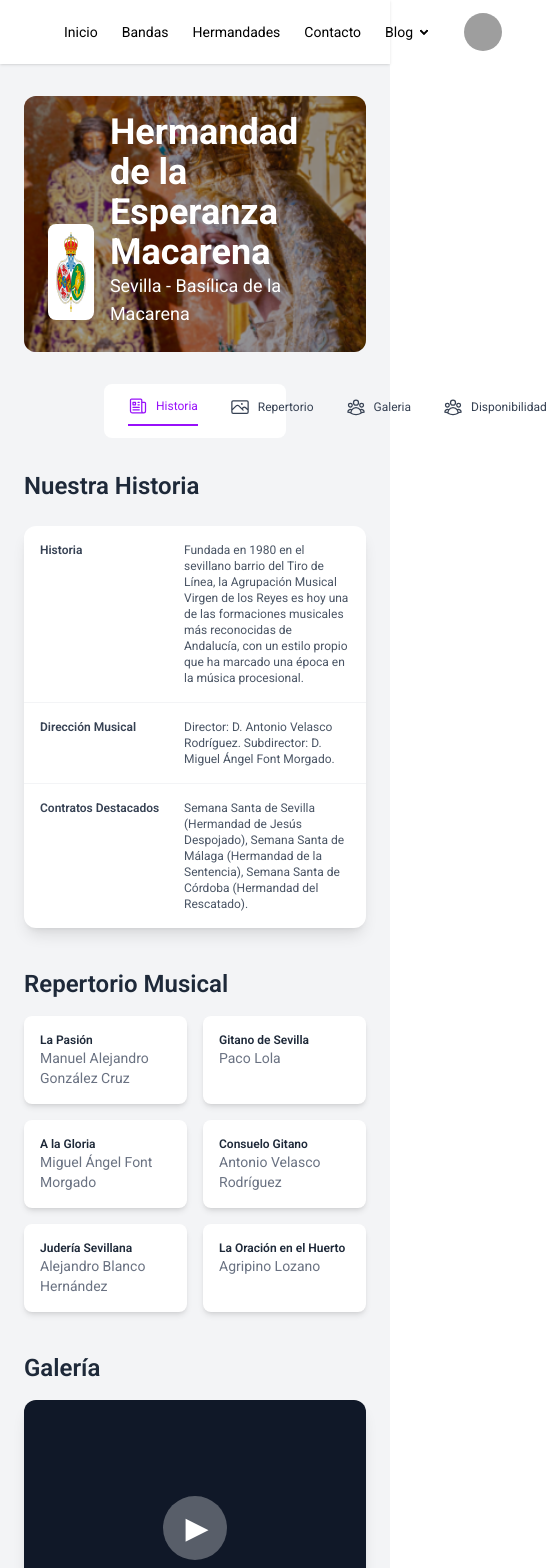
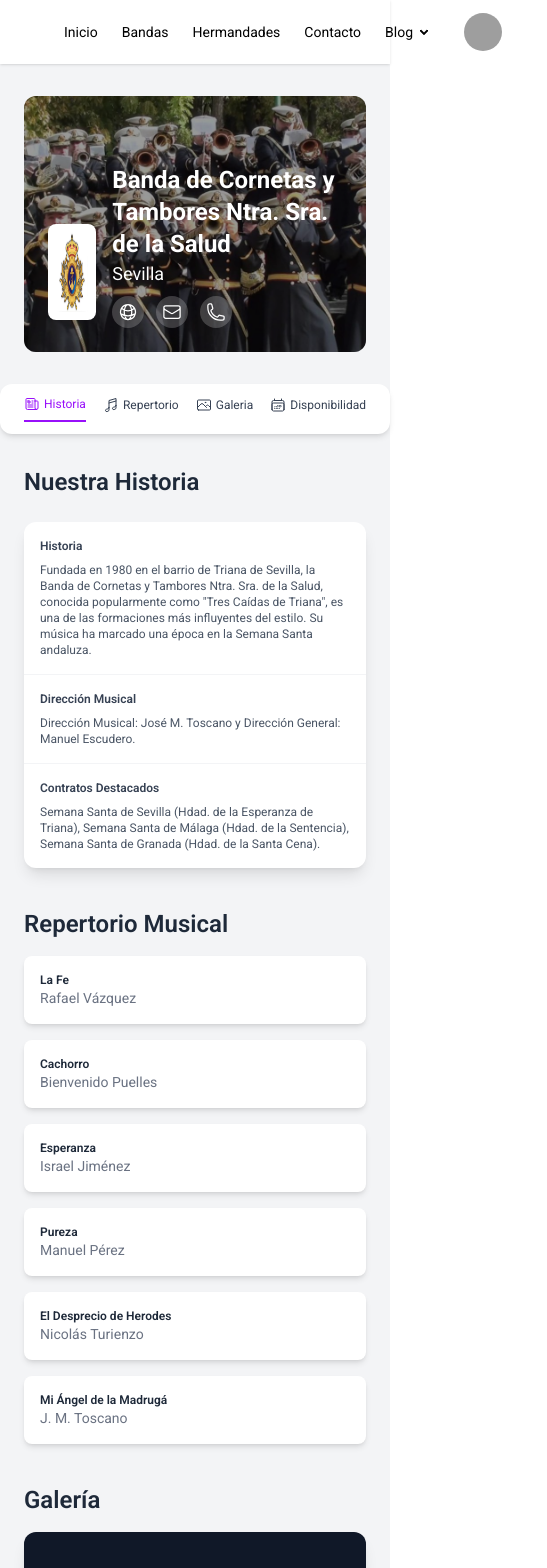
Before and after one commit to MarioMedac0005/hermandapp-front, a React (Vite) app: page /perfil/banda in a window 390 px wide. Shown: the top 1568 px of the page, 547 px wide, since content can reach past the window. Built offline with nearby package versions, Linux system fonts and the light colour scheme; grey boxes are pictures that could not be loaded.

Commit message:
Responsive Perfiles

```diff
--- a/src/pages/perfil/banda/BandaPerfil.jsx
+++ b/src/pages/perfil/banda/BandaPerfil.jsx
@@ -1,6 +1,6 @@
-import { CalendarDaysIcon, EnvelopeIcon, MapPinIcon, NewspaperIcon, PhoneIcon, UserCircleIcon, UserGroupIcon, GlobeAltIcon, PhotoIcon } from '@heroicons/react/24/outline';
-import Escudo from '../hermandad/assets/escudo.svg'
-import Banner from '../hermandad/assets/banner.png'
+import { EnvelopeIcon, NewspaperIcon, PhoneIcon, GlobeAltIcon, PhotoIcon, CalendarDaysIcon, MusicalNoteIcon } from '@heroicons/react/24/outline';
+import Escudo from '../banda/assets/escudo.png'
+import Banner from '../banda/assets/banner.png'
 import React from 'react';
 
 function BandaPerfil() {
@@ -10,104 +10,117 @@
       <div className="container mx-auto px-6 pt-8 max-w-7xl">
 
         <header className="relative h-64 rounded-xl overflow-hidden">
-
           <img src={Banner} alt="Banner de la Hermandad" className="absolute inset-0 w-full h-full object-cover"/>
-
           <div className="absolute inset-0 bg-black opacity-40"></div>
 
           <div className="relative z-10 flex items-end h-full p-6 text-white">
+
             <div className="bg-white p-2 rounded-lg mr-4 mb-2">
               <img src={Escudo} alt="Escudo de la Hermandad"  className="w-20 h-20"/>
             </div>
 
-            <div>
-              <h1 className="text-4xl font-bold">Hermandad de la Esperanza Macarena</h1>
-              <p className="text-lg">Sevilla - Basílica de la Macarena</p>
+            <div className='flex flex-col'>
+              <h1 className="text-2xl sm:text-4xl font-bold">Banda de Cornetas y Tambores Ntra. Sra. de la Salud</h1>
+              <p className="text-lg">Sevilla</p>
+
+              <div className="flex justify-start space-x-3 mt-2">
+                <div className="w-8 h-8 rounded-full bg-white/20 hover:bg-white/40 flex items-center justify-center cursor-pointer">
+                  <GlobeAltIcon className='size-5 text-white' />
+                </div>
+                <div className="w-8 h-8 rounded-full bg-white/20 hover:bg-white/40 flex items-center justify-center cursor-pointer">
+                  <EnvelopeIcon className='size-5 text-white' />
+                </div>
+                <div className="w-8 h-8 rounded-full bg-white/20 hover:bg-white/40 flex items-center justify-center cursor-pointer">
+                  <PhoneIcon className='size-5 text-white' />
                 </div>
               </div>
+
+            </div>
+
+          </div>
+
         </header>
       </div>
 
-      <nav className="mt-8 bg-white rounded-lg mx-26">
-        <div className="container mx-auto px-6 max-w-7xl py-3 flex space-x-8 text-gray-700">
+      <nav className="mt-8 bg-white rounded-xl shadow-md container mx-auto px-6 max-w-7xl">
+        <div className="py-3 flex justify-between sm:justify-start gap-1 sm:gap-x-8 text-gray-700 whitespace-nowrap">
 
-          <div className="flex items-center space-x-2 border-b-2 border-purple-600 text-purple-600 pb-2 cursor-pointer">
-            <NewspaperIcon className='size-5'/>
+          <div className="flex items-center space-x-1 sm:space-x-2 border-b-2 border-purple-600 text-purple-600 pb-2 cursor-pointer text-xs sm:text-base">
+            <NewspaperIcon className='size-4 sm:size-5'/>
             <span>Historia</span>
           </div>
-          <div className="flex items-center space-x-2 hover:text-purple-600 pb-2 cursor-pointer">
-            <PhotoIcon  className='size-5'/>
+
+          <div className="flex items-center space-x-1 sm:space-x-2 hover:text-purple-600 pb-2 cursor-pointer text-xs sm:text-base">
+            <MusicalNoteIcon className='size-4 sm:size-5'/>
             <span>Repertorio</span>
           </div>
-          <div className="flex items-center space-x-2 hover:text-purple-600 pb-2 cursor-pointer">
-            <UserGroupIcon className='size-5'/>
+
+          <div className="flex items-center space-x-1 sm:space-x-2 hover:text-purple-600 pb-2 cursor-pointer text-xs sm:text-base">
+            <PhotoIcon className='size-4 sm:size-5'/>
             <span>Galeria</span>
           </div>
-          <div className="flex items-center space-x-2 hover:text-purple-600 pb-2 cursor-pointer">
-            <UserGroupIcon className='size-5'/>
+
+          <div className="flex items-center space-x-1 sm:space-x-2 hover:text-purple-600 pb-2 cursor-pointer text-xs sm:text-base">
+            <CalendarDaysIcon className='size-4 sm:size-5'/>
             <span>Disponibilidad</span>
           </div>
+
         </div>
-
-
       </nav>
 
       <main className="container mx-auto px-6 py-8 max-w-7xl">
-
         <div className="flex flex-col space-y-10">
-
           <h2 className="text-2xl font-semibold text-gray-800 mb-6">Nuestra Historia</h2>
 
           <section className="bg-white rounded-xl shadow-lg divide-y divide-gray-100">
-
-            <div className="flex items-start p-4">
-              <span className="w-36 font-semibold text-gray-700">Historia</span>
-              <p className="flex-1 text-gray-600">Fundada en 1980 en el sevillano barrio del Tiro de Línea, la Agrupación Musical Virgen de los Reyes es hoy una de las formaciones musicales más reconocidas de Andalucía, con un estilo propio que ha marcado una época en la música procesional.</p>
+            <div className="flex flex-col md:flex-row items-start p-4">
+              <span className="w-full md:w-36 font-semibold text-gray-700 mb-2 md:mb-0">Historia</span>
+              <p className="flex-1 text-gray-600">Fundada en 1980 en el barrio de Triana de Sevilla, la Banda de Cornetas y Tambores Ntra. Sra. de la Salud, conocida popularmente como "Tres Caídas de Triana", es una de las formaciones más influyentes del estilo. Su música ha marcado una época en la Semana Santa andaluza.</p>
             </div>
 
-            <div className="flex items-start p-4">
-              <span className="w-36 font-semibold text-gray-700">Dirección Musical</span>
-              <p className="flex-1 text-gray-600">Director: D. Antonio Velasco Rodríguez. Subdirector: D. Miguel Ángel Font Morgado.</p>
+            <div className="flex flex-col md:flex-row items-start p-4">
+              <span className="w-full md:w-36 font-semibold text-gray-700 mb-2 md:mb-0">Dirección Musical</span>
+              <p className="flex-1 text-gray-600">Dirección Musical: José M. Toscano y Dirección General: Manuel Escudero.</p>
             </div>
 
-            <div className="flex items-start p-4">
-              <span className="w-36 font-semibold text-gray-700">Contratos Destacados</span>
-              <p className="flex-1 text-gray-600">Semana Santa de Sevilla (Hermandad de Jesús Despojado), Semana Santa de Málaga (Hermandad de la Sentencia), Semana Santa de Córdoba (Hermandad del Rescatado).</p>
+            <div className="flex flex-col md:flex-row items-start p-4">
+              <span className="w-full md:w-36 font-semibold text-gray-700 mb-2 md:mb-0">Contratos Destacados</span>
+              <p className="flex-1 text-gray-600">Semana Santa de Sevilla (Hdad. de la Esperanza de Triana), Semana Santa de Málaga (Hdad. de la Sentencia), Semana Santa de Granada (Hdad. de la Santa Cena).</p>
             </div>
           </section>
 
           <section>
             <h2 className="text-2xl font-semibold text-gray-800 mb-4">Repertorio Musical</h2>
-            <div className="grid grid-cols-2 md:grid-cols-3 gap-4">
+            <div className="grid grid-cols-1 sm:grid-cols-2 md:grid-cols-3 gap-4">
 
               <div className="bg-white p-4 rounded-lg shadow-md hover:bg-gray-50 cursor-pointer">
-                <p className="font-semibold text-gray-800">La Pasión</p>
-                <p className="text-sm text-gray-500">Manuel Alejandro González Cruz</p>
+                <p className="font-semibold text-gray-800">La Fe</p>
+                <p className="text-sm text-gray-500">Rafael Vázquez</p>
               </div>
 
               <div className="bg-white p-4 rounded-lg shadow-md hover:bg-gray-50 cursor-pointer">
-                <p className="font-semibold text-gray-800">Gitano de Sevilla</p>
-                <p className="text-sm text-gray-500">Paco Lola</p>
+                <p className="font-semibold text-gray-800">Cachorro</p>
+                <p className="text-sm text-gray-500">Bienvenido Puelles</p>
               </div>
 
               <div className="bg-white p-4 rounded-lg shadow-md hover:bg-gray-50 cursor-pointer">
-                <p className="font-semibold text-gray-800">A la Gloria</p>
-                <p className="text-sm text-gray-500">Miguel Ángel Font Morgado</p>
+                <p className="font-semibold text-gray-800">Esperanza</p>
+                <p className="text-sm text-gray-500">Israel Jiménez</p>
               </div>
 
               <div className="bg-white p-4 rounded-lg shadow-md hover:bg-gray-50 cursor-pointer">
-                <p className="font-semibold text-gray-800">Consuelo Gitano</p>
-                <p className="text-sm text-gray-500">Antonio Velasco Rodríguez</p>
+                <p className="font-semibold text-gray-800">Pureza</p>
+                <p className="text-sm text-gray-500">Manuel Pérez</p>
               </div>
 
               <div className="bg-white p-4 rounded-lg shadow-md hover:bg-gray-50 cursor-pointer">
-                <p className="font-semibold text-gray-800">Judería Sevillana</p>
-                <p className="text-sm text-gray-500">Alejandro Blanco Hernández</p>
+                <p className="font-semibold text-gray-800">El Desprecio de Herodes</p>
+                <p className="text-sm text-gray-500">Nicolás Turienzo</p>
               </div>
 
               <div className="bg-white p-4 rounded-lg shadow-md hover:bg-gray-50 cursor-pointer">
-                <p className="font-semibold text-gray-800">La Oración en el Huerto</p>
-                <p className="text-sm text-gray-500">Agripino Lozano</p>
+                <p className="font-semibold text-gray-800">Mi Ángel de la Madrugá</p>
+                <p className="text-sm text-gray-500">J. M. Toscano</p>
               </div>
             </div>
           </section>
@@ -123,8 +136,8 @@
                   </div>
                 </div>
                 <div className="absolute bottom-0 p-4 text-white">
-                    <p className="font-semibold">Actuación en la Semana Santa de Sevilla 2023</p>
-                    <p className="text-sm text-gray-300">Hermandad de Jesús Despojado</p>
+                  <p className="font-semibold">Salida de la Esperanza de Triana</p>
+                  <p className="text-sm text-gray-300">Madrugá 2024</p>
                 </div>
               </div>
 
@@ -135,26 +148,19 @@
                   </div>
                 </div>
                 <div className="absolute bottom-0 p-4 text-white">
-                    <p className="font-semibold">Concierto de Cuaresma</p>
-                    <p className="text-sm text-gray-300">Iglesia del Salvador, Sevilla</p>
+                  <p className="font-semibold">Actuación en la Semana Santa de Málaga</p>
+                  <p className="text-sm text-gray-300">Hermandad de la Sentencia</p>
                 </div>
               </div>
-
             </div>
           </section>
 
           <section className="pt-4">
             <h2 className="text-2xl font-semibold text-gray-800 mb-6">Disponibilidad</h2>
-
-
           </section>
 
         </div>
-
-
       </main>
-
-
     </div>
   );
 }
--- a/src/pages/perfil/hermandad/HermandadPerfil.jsx
+++ b/src/pages/perfil/hermandad/HermandadPerfil.jsx
@@ -7,71 +7,69 @@
 
   return (
     <div className="min-h-screen bg-gray-100">
-
       <div className="container mx-auto px-6 pt-8 max-w-7xl">
 
         <header className="relative h-64 rounded-xl overflow-hidden">
-
           <img src={Banner} alt="Banner de la Hermandad" className="absolute inset-0 w-full h-full object-cover"/>
-
           <div className="absolute inset-0 bg-black opacity-40"></div>
 
           <div className="relative z-10 flex items-end h-full p-6 text-white">
+
             <div className="bg-white p-2 rounded-lg mr-4 mb-2">
-              <img src={Escudo} alt="Escudo de la Hermandad"  className="w-20 h-20"/>
+              <img src={Escudo} alt="Escudo de la Hermandad"  className="w-16 h-16 sm:w-20 sm:h-20"/>
             </div>
 
-            <div>
-              <h1 className="text-4xl font-bold">Hermandad de la Esperanza Macarena</h1>
-              <p className="text-lg">Sevilla - Basílica de la Macarena</p>
-            </div>
+            <div className='flex flex-col'>
+              <h1 className="text-2xl sm:text-4xl font-bold">Hermandad de la Esperanza Macarena</h1>
+              <p className="text-sm sm:text-lg">Sevilla - Basílica de la Macarena</p>
             </div>
 
+          </div>
         </header>
-
       </div>
 
-      <nav className="mt-8 bg-white rounded-lg mx-26">
-        <div className="container mx-auto px-6 max-w-7xl py-3 flex space-x-8 text-gray-700">
+      <nav className="mt-8 bg-white rounded-xl shadow-md container mx-auto px-6 max-w-7xl">
+        <div className="py-3 flex justify-between sm:justify-start gap-1 sm:gap-x-8 text-gray-700 whitespace-nowrap">
 
-          <div className="flex items-center space-x-2 border-b-2 border-purple-600 text-purple-600 pb-2 cursor-pointer">
-            <NewspaperIcon className='size-5'/>
+          <div className="flex items-center space-x-1 sm:space-x-2 border-b-2 border-purple-600 text-purple-600 pb-2 cursor-pointer text-xs sm:text-base">
+            <NewspaperIcon className='size-4 sm:size-5'/>
             <span>Historia</span>
           </div>
-          <div className="flex items-center space-x-2 hover:text-purple-600 pb-2 cursor-pointer">
-            <PhotoIcon  className='size-5'/>
+          <div className="flex items-center space-x-1 sm:space-x-2 hover:text-purple-600 pb-2 cursor-pointer text-xs sm:text-base">
+            <PhotoIcon  className='size-4 sm:size-5'/>
             <span>Galería</span>
           </div>
-          <div className="flex items-center space-x-2 hover:text-purple-600 pb-2 cursor-pointer">
-            <UserGroupIcon className='size-5'/>
+          <div className="flex items-center space-x-1 sm:space-x-2 hover:text-purple-600 pb-2 cursor-pointer text-xs sm:text-base">
+            <UserGroupIcon className='size-4 sm:size-5'/>
             <span>Cortejos Procesionales</span>
           </div>
 
         </div>
       </nav>
 
-      <main className="container mx-auto px-6 py-8 flex flex-col lg:flex-row space-y-8 lg:space-y-0 lg:space-x-8">
+      <main className="container mx-auto px-6 py-8 max-w-7xl">
+        <div className="flex flex-col lg:flex-row space-y-8 lg:space-y-0 lg:space-x-8">
 
           <div className="lg:w-2/3">
             <h2 className="text-2xl font-semibold text-gray-800 mb-6">Nuestra Historia</h2>
 
-          <div className="grid grid-cols-1 md:grid-cols-3 gap-6 mb-8">
+            <div className="grid grid-cols-1 sm:grid-cols-2 md:grid-cols-3 gap-6 mb-8">
               <div className="bg-white p-6 rounded-xl shadow-lg text-center flex flex-col justify-center">
-              <CalendarDaysIcon className='w-10 h-10 mx-auto mb-4 text-purple-600' />
-              <p className="text-gray-500 font-medium">Año de Fundación</p>
-              <p className="text-2xl font-bold text-purple-600">1595</p>
+                <CalendarDaysIcon className='w-8 h-8 sm:w-10 sm:h-10 mx-auto mb-4 text-purple-600' />
+                <p className="text-gray-500 font-medium text-sm">Año de Fundación</p>
+                <p className="text-xl sm:text-2xl font-bold text-purple-600">1595</p>
               </div>
 
               <div className="bg-white p-6 rounded-xl shadow-lg text-center flex flex-col justify-center">
-              <UserCircleIcon className='w-10 h-10 mx-auto mb-4 text-purple-600' />
-              <p className="text-gray-500 font-medium">N° de Nazarenos</p>
-              <p className="text-2xl font-bold text-purple-600">3.500</p>
+                <UserCircleIcon className='w-8 h-8 sm:w-10 sm:h-10 mx-auto mb-4 text-purple-600' />
+                <p className="text-gray-500 font-medium text-sm">N° de Nazarenos</p>
+                <p className="text-xl sm:text-2xl font-bold text-purple-600">3.500</p>
               </div>
 
               <div className="bg-white p-6 rounded-xl shadow-lg text-center">
-              <MapPinIcon className='w-10 h-10 mx-auto mb-4 text-purple-600' />
-              <p className="text-gray-500 font-medium">Sede Canónica</p>
-              <p className="text-2xl font-bold text-purple-600">Basílica de la Macarena</p>
+                <MapPinIcon className='w-8 h-8 sm:w-10 sm:h-10 mx-auto mb-4 text-purple-600' />
+                <p className="text-gray-500 font-medium text-sm">Sede Canónica</p>
+                <p className="text-xl sm:text-2xl font-bold text-purple-600">Basílica de la Macarena</p>
               </div>
             </div>
 
@@ -86,62 +84,58 @@
             <div className="bg-white p-6 rounded-xl shadow-lg">
               <h3 className="text-xl font-semibold mb-4 text-gray-800">Contacto y Redes</h3>
 
-            <div className="flex items-center space-x-3 mb-3 text-gray-600">
+              <div className="flex flex-wrap items-center space-x-3 mb-3 text-gray-600">
                   <GlobeAltIcon className='w-5 h-5 text-purple-600' />
-                <a href="#" className="hover:text-purple-600">hermandaddelamacarena.es</a>
+                  <a href="#" className="hover:text-purple-600 text-sm sm:text-base">hermandaddelamacarena.es</a>
               </div>
 
-            <div className="flex items-center space-x-3 mb-3 text-gray-600">
+              <div className="flex flex-wrap items-center space-x-3 mb-3 text-gray-600">
                   <EnvelopeIcon className='w-5 h-5 text-purple-600' />
-                <a href="mailto:secretaria@hermandaddelamacarena.es" className="hover:text-purple-600">secretaria@hermandaddelamacarena.es</a>
+                  <a href="mailto:secretaria@hermandaddelamacarena.es" className="hover:text-purple-600 text-sm sm:text-base">secretaria@hermandaddelamacarena.es</a>
               </div>
 
-            <div className="flex items-center space-x-3 text-gray-600">
+              <div className="flex flex-wrap items-center space-x-3 text-gray-600">
                   <PhoneIcon className='w-5 h-5 text-purple-600' />
-                <span className="font-medium">954 90 18 00</span>
+                  <span className="font-medium text-sm sm:text-base">954 90 18 00</span>
               </div>
             </div>
 
             <div className="bg-purple-700 text-white p-6 rounded-xl shadow-lg">
               <h3 className="text-xl font-bold mb-3">¿Buscas banda?</h3>
               <p className="mb-4 text-sm">Encuentra el acompañamiento musical perfecto para tu hermandad. Explora perfiles, escucha marchas y contacta directamente.</p>
-            <button className="flex items-center justify-center w-full py-3 px-4 bg-white text-purple-700 font-semibold rounded-lg hover:bg-gray-100 transition duration-150">
+              <button className="flex items-center justify-center w-full py-3 px-4 bg-white text-purple-700 font-semibold rounded-lg hover:bg-gray-100 transition duration-150 text-sm">
                 Contratar Bandas
               </button>
             </div>
           </aside>
+        </div>
       </main>
 
-      <div className="container mx-auto px-6 py-8">
-
+      <div className="container mx-auto px-6 py-8 max-w-7xl">
         <h2 className="text-2xl font-semibold text-gray-800 mb-6">Galería de Imágenes</h2>
 
         <div className="grid grid-cols-2 md:grid-cols-3 gap-4 mb-12">
-
           <div className="bg-teal-700 h-64 rounded-lg shadow-md col-span-1"></div>
           <div className="bg-blue-300 h-64 rounded-lg shadow-md col-span-1"></div>
-          <div className="bg-gray-700 h-64 rounded-lg shadow-md col-span-1 hidden md:block"></div>
-
+          <div className="bg-gray-700 h-64 rounded-lg shadow-md col-span-2 sm:col-span-1"></div>
           <div className="bg-yellow-200 h-64 rounded-lg shadow-md col-span-1"></div>
           <div className="bg-blue-200 h-64 rounded-lg shadow-md col-span-1"></div>
-          <div className="bg-gray-800 h-64 rounded-lg shadow-md col-span-1 hidden md:block"></div>
+          <div className="bg-gray-800 h-64 rounded-lg shadow-md col-span-2 sm:col-span-1"></div>
         </div>
 
         <h2 className="text-2xl font-semibold text-gray-800 mb-6">Cortejos Procesionales</h2>
 
         <div className="space-y-4">
-
           <div className="bg-white p-4 rounded-lg shadow-md border-l-4 border-purple-600">
-            <p className="text-lg font-semibold text-purple-700 mb-1">Paso de Misterio de Nuestro Padre Jesús de la Sentencia</p>
-            <p className="text-gray-600 text-sm">Acompañamiento musical: Banda de Cornetas y Tambores de la Centuria Romana Macarena.</p>
+            <p className="text-base sm:text-lg font-semibold text-purple-700 mb-1">Paso de Misterio de Nuestro Padre Jesús de la Sentencia</p>
+            <p className="text-xs sm:text-sm text-gray-600">Acompañamiento musical: Banda de Cornetas y Tambores de la Centuria Romana Macarena.</p>
           </div>
 
           <div className="bg-white p-4 rounded-lg shadow-md border-l-4 border-purple-600">
-            <p className="text-lg font-semibold text-purple-700 mb-1">Paso de Palio de María Santísima de la Esperanza Macarena</p>
-            <p className="text-gray-600 text-sm">Acompañamiento musical: Sociedad Filarmónica Nuestra Señora del Carmen de Salteras.</p>
+            <p className="text-base sm:text-lg font-semibold text-purple-700 mb-1">Paso de Palio de María Santísima de la Esperanza Macarena</p>
+            <p className="text-xs sm:text-sm text-gray-600">Acompañamiento musical: Sociedad Filarmónica Nuestra Señora del Carmen de Salteras.</p>
           </div>
         </div>
-
       </div>
 
     </div>
```
Also changed, not shown: src/pages/perfil/banda/assets/banner.png (added), src/pages/perfil/banda/assets/escudo.png (added). Lines whose indentation alone changed are shown as unchanged.
